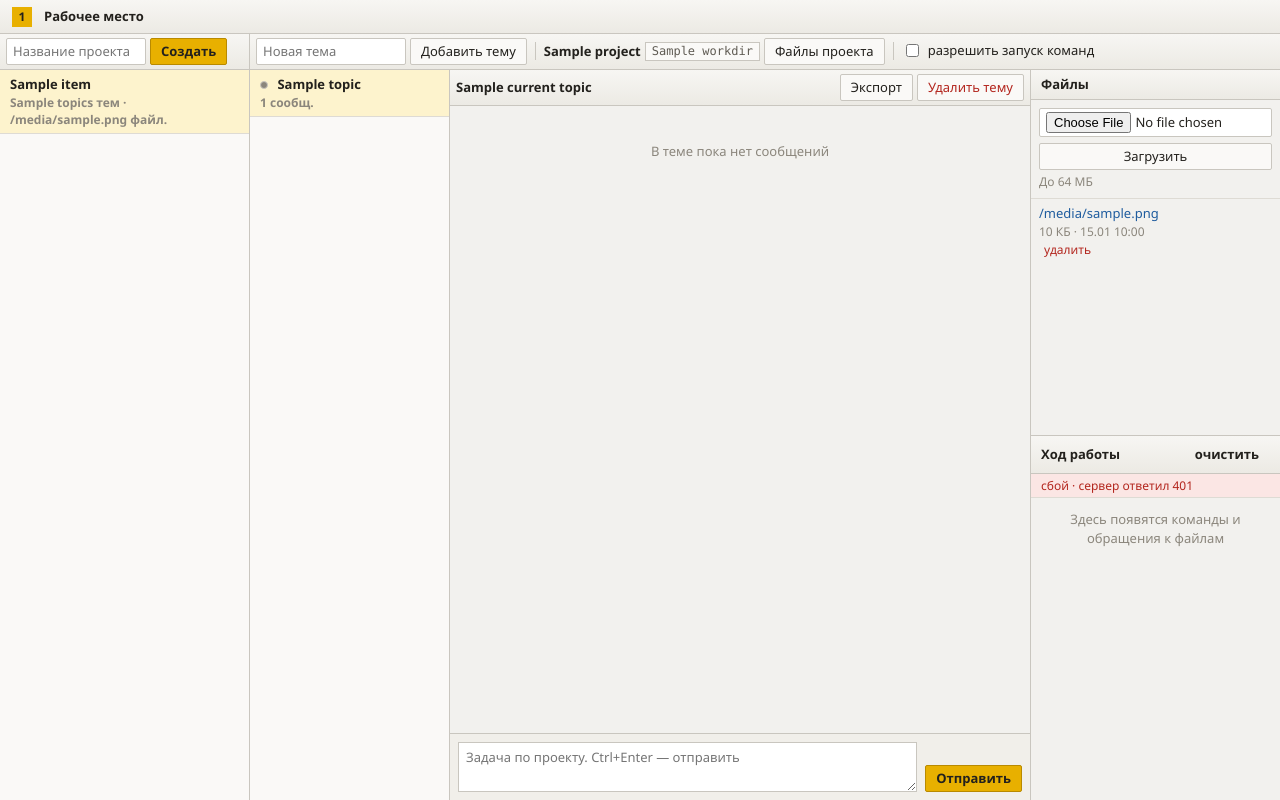
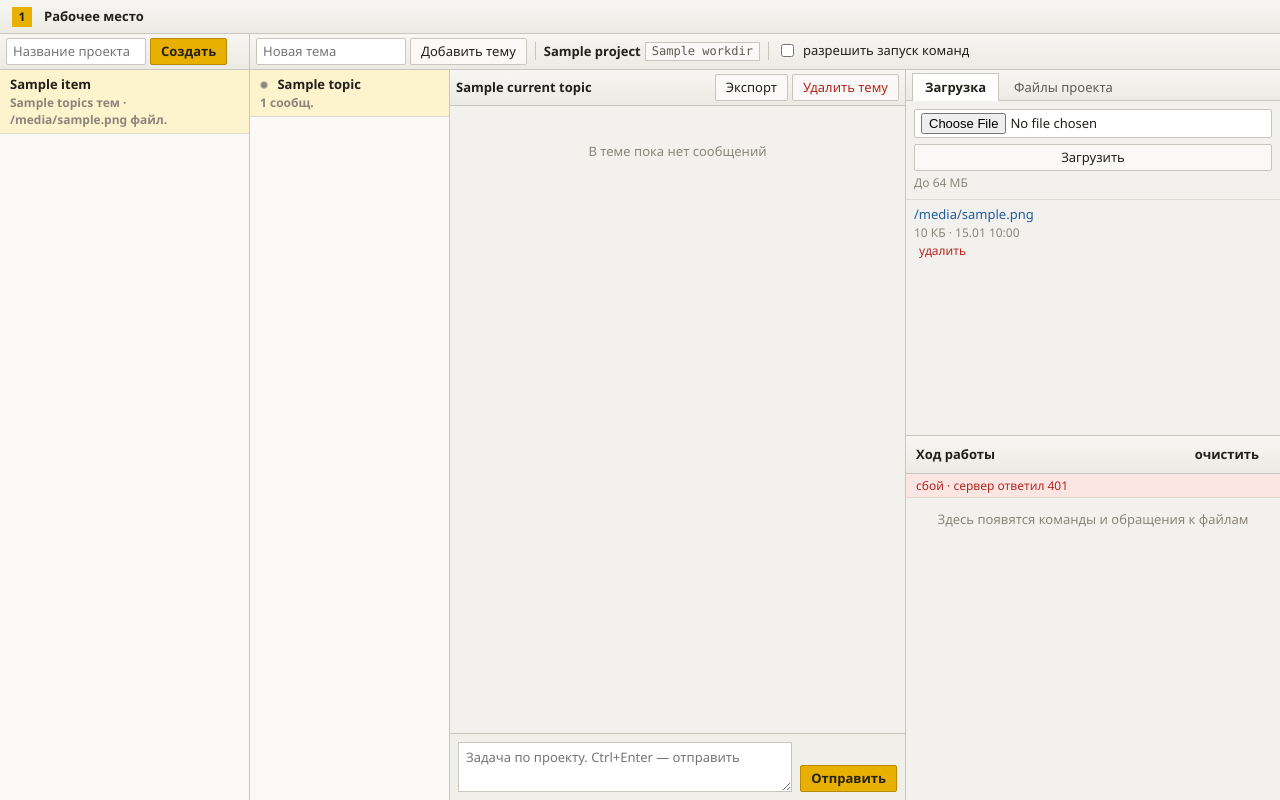
Before and after one commit to Svetlana-claude/Main, a FastAPI app: template webui/app/templates/projects.html in a window 1280 px wide. Run offline with FastAPI, Linux system fonts and the light colour scheme; the template is opened without the code that fills it: most values are stand-ins (such as "Sample title", 1, 10 or a date in 2020); parts of the project's set-up code (start-up, migrations or seed data) failed here and were passed over.

Commit message:
Правая колонка проекта: шире и с вкладками «Загрузка» / «Файлы проекта»
Колонка 250 → 375 px, «Ход работы» расширился вместе с ней. Вместо шапки
«Файлы» — две вкладки: «Загрузка» (форма и загруженные файлы, как было) и
«Файлы проекта» (папка выдачи со скачиванием и фильтром — переехала из окошка).
Окошко и кнопка «Файлы проекта» в верхней панели убраны.

Вкладки по образцу WAI-ARIA: щелчок, стрелки, Home/End, Tab попадает в строку
вкладок один раз. Общий initTabs — годится и для других страниц. Выбор помнится:
загрузка файла перезагружает страницу, и вкладка иначе сбрасывалась бы.

Папка выдачи показана списком, а не таблицей — четыре столбца в 375 px не
помещаются. Забирается при первом показе вкладки; после окончания ответа
обновляется сама, если её уже смотрели.

Правило .tabpanel[hidden] обязательно: у панели файлов display: flex, и без него
hidden не скрывает. Проверено в headless Chromium на дефекте — панель остаётся
видимой.

Co-Authored-By: Claude Opus 5 <noreply@anthropic.com>

```diff
--- a/webui/app/static/css/app.css
+++ b/webui/app/static/css/app.css
@@ -429,8 +429,10 @@ a:hover { color: var(--link-hover); text-decoration: underline; }
 
 /* ── Правая колонка: «Файлы» и «Ход работы» ───────────────────────── */
 
+/* 375px — полтора прежних 250: в колонке теперь список папки выдачи с путями,
+   и в узкой он читался бы по слогам. Ход работы шире вместе с ней. */
 .rail {
-    width: 250px; flex: 0 0 250px;
+    width: 375px; flex: 0 0 375px;
     border-left: 1px solid var(--line);
     display: flex; flex-direction: column; min-height: 0;
 }
@@ -440,6 +442,54 @@ a:hover { color: var(--link-hover); text-decoration: underline; }
 .rail__block { display: flex; flex-direction: column; min-height: 0; flex: 1 1 50%; }
 .rail__block--run { border-top: 1px solid var(--line); }
 .rail__body { overflow-y: auto; flex: 1; min-height: 0; }
+
+/* ── Вкладки ──────────────────────────────────────────────────────── */
+
+/* Вид — как у закладок формы 1С: активная сливается с содержимым под ней */
+.tabs {
+    display: flex; align-items: flex-end; gap: 2px;
+    padding: 3px 6px 0;
+    background: var(--cmdbar);
+    border-bottom: 1px solid var(--line);
+}
+.tabs__tab {
+    padding: 4px 12px;
+    margin-bottom: -1px;               /* активная перекрывает нижнюю черту */
+    background: transparent;
+    color: var(--ink-soft);
+    font: inherit;
+    border: 1px solid transparent;
+    border-bottom: none;
+    cursor: pointer;
+}
+.tabs__tab:hover { color: var(--ink); background: var(--row-hover); }
+.tabs__tab[aria-selected="true"] {
+    background: var(--panel);
+    color: var(--ink);
+    font-weight: 600;
+    border-color: var(--line);
+}
+.tabs__tab:focus-visible { outline: 2px solid var(--link); outline-offset: -2px; }
+
+/* Панель вкладки. Своё правило для hidden обязательно: у панели «Файлы проекта»
+   display: flex, а он перебивает встроенное скрытие браузера. */
+.tabpanel[hidden] { display: none; }
+.tabpanel--tree { display: flex; flex-direction: column; flex: 1; min-height: 0; }
+
+/* Путь к папке выдачи и счётчик */
+.treehead {
+    display: flex; gap: 8px; align-items: baseline;
+    padding: 3px 8px;
+    border-bottom: 1px solid var(--line-soft);
+    font-size: 12px;
+}
+.treehead .mono { flex: 1; color: var(--ink-soft); }
+
+/* Список папки выдачи — тем же видом, что загруженные файлы во вкладке рядом */
+.treelist { list-style: none; margin: 0; padding: 0; }
+.treelist li { padding: 5px 8px; border-bottom: 1px solid var(--line-soft); }
+.treelist a { overflow-wrap: anywhere; }
+.treelist .faint { font-size: 12px; }
 
 /* Информационная строка блока: таймер, счётчик шагов, расход */
 .runstat {
--- a/webui/app/static/js/app.js
+++ b/webui/app/static/js/app.js
@@ -670,19 +670,66 @@ function fmtBytes(n) {
     return (unit === 0 ? value : value.toFixed(1)) + ' ' + units[unit];
 }
 
+/* ── Вкладки ──────────────────────────────────────────────────────── */
+
+/* Вкладки по образцу WAI-ARIA: стрелки и Home/End переключают, Tab уходит
+   в содержимое панели. Выбор помнится: загрузка файла перезагружает страницу,
+   и без этого вкладка всякий раз сбрасывалась бы на первую. */
+function initTabs(root, onShow) {
+    const tabs = Array.from(root.querySelectorAll('[role="tab"]'));
+    if (!tabs.length) return;
+    const storeKey = 'tabs:' + (root.dataset.tabs || '');
+
+    function select(tab, focus) {
+        tabs.forEach(function (t) {
+            const on = t === tab;
+            t.setAttribute('aria-selected', on ? 'true' : 'false');
+            t.tabIndex = on ? 0 : -1;      // в строку вкладок Tab попадает один раз
+            const panel = document.getElementById(t.getAttribute('aria-controls'));
+            if (panel) panel.hidden = !on;
+        });
+        if (focus) tab.focus();
+        try { localStorage.setItem(storeKey, tab.id); } catch (err) { /* хранилище закрыто */ }
+        if (onShow) onShow(tab.id);
+    }
+
+    tabs.forEach(function (tab, i) {
+        tab.addEventListener('click', function () { select(tab, false); });
+        tab.addEventListener('keydown', function (e) {
+            let next = null;
+            if (e.key === 'ArrowRight') next = tabs[(i + 1) % tabs.length];
+            else if (e.key === 'ArrowLeft') next = tabs[(i - 1 + tabs.length) % tabs.length];
+            else if (e.key === 'Home') next = tabs[0];
+            else if (e.key === 'End') next = tabs[tabs.length - 1];
+            if (!next) return;
+            e.preventDefault();
+            select(next, true);
+        });
+    });
+
+    let saved = null;
+    try { saved = localStorage.getItem(storeKey); } catch (err) { /* хранилище закрыто */ }
+    select(tabs.find(function (t) { return t.id === saved; }) || tabs[0], false);
+}
+
+/* ── Файлы проекта ────────────────────────────────────────────────── */
+
+/* Вкладка «Файлы проекта»: список папки выдачи со скачиванием. Список
+   забирается при первом показе вкладки, а не при открытии страницы: на вкладку
+   «Загрузка» ходят чаще, и тянуть обход каталога впустую незачем. */
 function initProjectFiles(opts) {
-    const dialog = document.getElementById('files-dialog');
-    const openBtn = document.getElementById('files-open');
-    if (!dialog || !openBtn) return;
+    const tablist = document.querySelector('[data-tabs="project-files"]');
+    const rows = document.getElementById('files-rows');
+    if (!tablist || !rows) return;
 
-    const rows = document.getElementById('files-rows');
-    const table = document.getElementById('files-table');
     const note = document.getElementById('files-note');
     const count = document.getElementById('files-count');
     const filter = document.getElementById('files-filter');
 
-    let files = [];       // последний полученный список
-    let loaded = false;   // список уже забран — повторно при открытии не тянем
+    let files = [];        // последний полученный список
+    let loaded = false;    // список уже забран
+    let loading = false;   // запрос в пути — второй не шлём
+    let truncatedNote = '';
 
     function say(text) {
         note.textContent = text;
@@ -697,38 +744,30 @@ function initProjectFiles(opts) {
 
         rows.replaceChildren();
         for (const file of shown) {
-            const tr = document.createElement('tr');
+            const li = document.createElement('li');
 
             // Имя файла приходит с диска, поэтому только textContent:
             // innerHTML тут означал бы разметку из имени файла.
-            const name = document.createElement('td');
-            name.className = 'mono';
-            name.textContent = file.path;
-            name.title = file.path;
-
-            const size = document.createElement('td');
-            size.className = 'num';
-            size.textContent = fmtBytes(file.size);
-
-            const when = document.createElement('td');
-            when.textContent = new Date(file.mtime).toLocaleString('ru-RU',
-                { day: '2-digit', month: '2-digit', hour: '2-digit', minute: '2-digit' });
-
-            const act = document.createElement('td');
             const link = document.createElement('a');
             link.href = opts.downloadUrl + '?path=' + encodeURIComponent(file.path);
-            link.textContent = 'скачать';
+            link.textContent = file.path;
+            link.title = 'Скачать ' + file.path;
             link.setAttribute('download', '');
-            act.append(link);
 
-            tr.append(name, size, when, act);
-            rows.append(tr);
+            const meta = document.createElement('div');
+            meta.className = 'faint';
+            meta.textContent = fmtBytes(file.size) + ' · ' +
+                new Date(file.mtime).toLocaleString('ru-RU',
+                    { day: '2-digit', month: '2-digit', hour: '2-digit', minute: '2-digit' });
+
+            li.append(link, meta);
+            rows.append(li);
         }
 
-        table.hidden = shown.length === 0;
-        count.textContent = needle
+        rows.hidden = shown.length === 0;
+        count.textContent = (needle
             ? shown.length + ' из ' + files.length
-            : files.length + ' файл.';
+            : files.length + ' файл.') + truncatedNote;
         if (shown.length === 0) {
             say(files.length
                 ? 'Под фильтр ничего не подошло'
@@ -739,10 +778,11 @@ function initProjectFiles(opts) {
     }
 
     async function load() {
-        table.hidden = true;
-        rows.replaceChildren();
-        count.textContent = '';
-        say('Загрузка…');
+        if (loading) return;
+        loading = true;
+        // Уже показанный список не гасим на время запроса: при обновлении
+        // по окончании ответа он мигал бы надписью «Загрузка…»
+        if (!loaded) say('Загрузка…');
         try {
             const res = await fetch(opts.listUrl, { cache: 'no-store' });
             const payload = await res.json().catch(() => ({}));
@@ -752,30 +792,32 @@ function initProjectFiles(opts) {
             // Путь берём с сервера: он завёл папку и знает её настоящее место
             const dir = document.getElementById('files-dir');
             if (dir && payload.dir) dir.textContent = payload.dir;
-            render();
             // Список обрезан по пределу — сказать об этом обязательно:
             // молча показанная часть выглядит как весь каталог.
-            if (payload.truncated) {
-                count.textContent += ' (показаны свежие ' + payload.limit + ')';
-            }
+            truncatedNote = payload.truncated ? ' (свежие ' + payload.limit + ')' : '';
+            render();
         } catch (err) {
             files = [];
+            rows.replaceChildren();
+            rows.hidden = true;
+            count.textContent = '';
             say('Не удалось получить список: ' + err.message);
+        } finally {
+            loading = false;
         }
     }
 
-    openBtn.addEventListener('click', function () {
-        dialog.showModal();
-        if (!loaded) load();
+    initTabs(tablist, function (tabId) {
+        if (tabId === 'tab-tree' && !loaded) load();
     });
-    document.getElementById('files-close').addEventListener('click', () => dialog.close());
+
     document.getElementById('files-reload').addEventListener('click', load);
     filter.addEventListener('input', function () { if (loaded) render(); });
 
-    // Щелчок мимо окошка закрывает его: само окно занимает не весь экран,
-    // и промах по нему — обычное дело.
-    dialog.addEventListener('click', function (e) {
-        if (e.target === dialog) dialog.close();
+    // Ответ закончился — в папке выдачи могло появиться сделанное.
+    // Список обновляется, только если его уже смотрели.
+    document.addEventListener('topic-state', function (e) {
+        if (e.detail.state === 'done' && loaded) load();
     });
 }
 
--- a/webui/app/templates/projects.html
+++ b/webui/app/templates/projects.html
@@ -40,7 +40,6 @@
         <span class="cmdbar__sep"></span>
         <strong>{{ project.name }}</strong>
         <span class="tag mono">{{ project.workdir }}</span>
-        <button class="btn" type="button" id="files-open">Файлы проекта</button>
         <span class="cmdbar__sep"></span>
         <form method="post" action="{{ url_for('project_toggle_bash', project_id=project.id) }}">
           <label class="check" title="Правка файлов разрешена всегда. Запуск команд — только по этому флагу.">
@@ -124,9 +123,19 @@
 
         <aside class="rail">
 
+          {# Две вкладки. «Загрузка» — то, что положили сами через форму.
+             «Файлы проекта» — папка выдачи: сюда кладётся то, что просили
+             сделать или выложить. Показывается она, а не весь рабочий каталог, —
+             среди сотен файлов кода нужный не найти. #}
           <div class="rail__block">
-            <div class="panel__head">Файлы</div>
-            <div class="rail__body">
+            <div class="tabs" role="tablist" aria-label="Файлы" data-tabs="project-files">
+              <button class="tabs__tab" type="button" role="tab" id="tab-upload"
+                      aria-controls="panel-upload" aria-selected="true">Загрузка</button>
+              <button class="tabs__tab" type="button" role="tab" id="tab-tree"
+                      aria-controls="panel-tree" aria-selected="false" tabindex="-1">Файлы проекта</button>
+            </div>
+
+            <div class="rail__body tabpanel" role="tabpanel" id="panel-upload" aria-labelledby="tab-upload">
               <form method="post" action="{{ url_for('project_upload', project_id=project.id) }}"
                     enctype="multipart/form-data" style="padding:8px">
                 <input class="input" type="file" name="upload" required style="margin-bottom:6px">
@@ -148,6 +157,23 @@
                 <div class="empty" style="padding:12px">Файлов нет</div>
               {% endfor %}
             </div>
+
+            <div class="tabpanel tabpanel--tree" role="tabpanel" id="panel-tree"
+                 aria-labelledby="tab-tree" hidden>
+              <div class="cmdbar">
+                <input class="input" type="search" id="files-filter" style="flex:1;min-width:0"
+                       placeholder="Фильтр по имени" aria-label="Фильтр по имени">
+                <button class="btn" type="button" id="files-reload">Обновить</button>
+              </div>
+              <div class="treehead">
+                <span class="mono breakable" id="files-dir">{{ project.workdir }}/downloads</span>
+                <span class="faint nowrap" id="files-count"></span>
+              </div>
+              <div class="rail__body">
+                <ul class="treelist" id="files-rows"></ul>
+                <div class="empty" id="files-note" style="padding:12px">Загрузка…</div>
+              </div>
+            </div>
           </div>
 
           {# Промежуточные действия ответа: команды и обращения к файлам.
@@ -168,40 +194,6 @@
 
       </div>
 
-      {# Папка выдачи проекта: сюда кладётся то, что просили сделать или
-         выложить. Показывается она, а не весь рабочий каталог, — среди сотен
-         файлов кода нужный не найти. Окошко нативное (<dialog>): само держит
-         фокус и закрывается по Esc. #}
-      <dialog class="modal" id="files-dialog" aria-labelledby="files-title">
-        <div class="modal__head">
-          <strong id="files-title">Файлы проекта</strong>
-          <span class="tag mono" id="files-dir">{{ project.workdir }}/downloads</span>
-          <span class="spacer"></span>
-          <button class="btn btn--plain" type="button" id="files-close"
-                  aria-label="Закрыть окно">✕</button>
-        </div>
-        <div class="cmdbar">
-          <input class="input" type="search" id="files-filter" style="width:200px"
-                 placeholder="Фильтр по имени" aria-label="Фильтр по имени">
-          <span class="spacer"></span>
-          <span class="faint" id="files-count"></span>
-          <button class="btn" type="button" id="files-reload">Обновить</button>
-        </div>
-        <div class="modal__body">
-          <table class="table table--zebra" id="files-table" hidden>
-            <thead>
-              <tr>
-                <th>Файл</th>
-                <th style="width:90px">Размер</th>
-                <th style="width:110px">Изменён</th>
-                <th style="width:80px"></th>
-              </tr>
-            </thead>
-            <tbody id="files-rows"></tbody>
-          </table>
-          <div class="empty" id="files-note">Загрузка…</div>
-        </div>
-      </dialog>
     {% endif %}
   </section>
 
```
